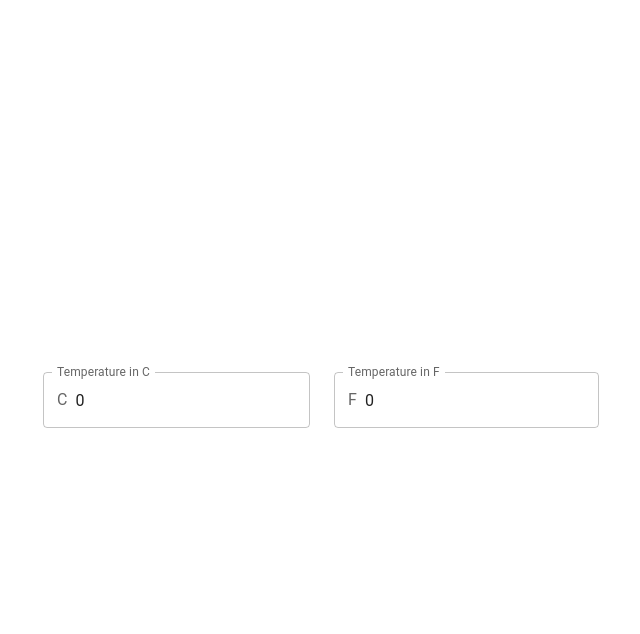
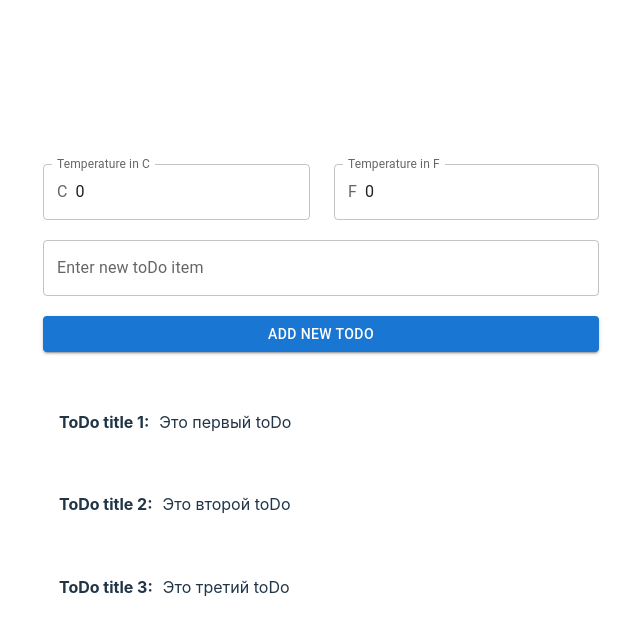
Before and after one commit to AlexLep1n/React, a React (Vite) app in the folder react-vite-project/: page / in a window 1280 px wide. Shown: the top 634 px of the page, without its empty margins (319-959 px from the left). Built offline with nearby package versions, Linux system fonts and the light colour scheme.

Commit message:
feat: create TodoList component

```diff
--- a/react-vite-project/src/App.jsx
+++ b/react-vite-project/src/App.jsx
@@ -1,11 +1,12 @@
 import "./App.css";
 import TemperatureConverter from "./components/TemperatureConverter";
+import TodoList from "./components/TodoList ";
 // import CommentsList from "./components/CommentsList/CommentsList";
 // import Message from "./components/Message/Message";
 
 export default function App() {
   return (
-    <>
+    <div style={{ display: "flex", flexDirection: "column", gap: "20px" }}>
       {/* <Message>Lorem ipsum dolor sit amet.</Message>
       <Message>
         Lorem ipsum dolor sit, amet consectetur adipisicing elit. Quisquam,
@@ -13,6 +14,7 @@ export default function App() {
       </Message>
       <CommentsList></CommentsList> */}
       <TemperatureConverter />
-    </>
+      <TodoList />
+    </div>
   );
 }
--- a/react-vite-project/src/components/TemperatureConverter.jsx
+++ b/react-vite-project/src/components/TemperatureConverter.jsx
@@ -15,7 +15,7 @@ export default function TemperatureConverter() {
   }
 
   return (
-    <>
+    <div>
       <TextField
         variant="outlined"
         label="Temperature in C"
@@ -47,6 +47,6 @@ export default function TemperatureConverter() {
           startAdornment: <InputAdornment position="start">F</InputAdornment>,
         }}
       />
-    </>
+    </div>
   );
 }
--- /dev/null
+++ b/react-vite-project/src/components/TodoList .jsx
@@ -0,0 +1,47 @@
+import { TextField, List, ListItem, Button } from "@mui/material";
+import { useState } from "react";
+import { toDoItems } from "../data";
+
+export default function TodoList() {
+  const [toDoList, setToDoList] = useState([...toDoItems]);
+  const [newToDo, setNewToDo] = useState("");
+
+  function addNewToDo() {
+    setToDoList([
+      ...toDoList,
+      {
+        id: toDoList.length + 1,
+        title: `ToDo title ${toDoList.length + 1}`,
+        text: `${newToDo}`,
+      },
+    ]);
+    setNewToDo("");
+  }
+
+  return (
+    <>
+      <TextField
+        variant="outlined"
+        label="Enter new toDo item"
+        value={newToDo}
+        onChange={(e) => setNewToDo(e.target.value)}
+        onKeyDown={(e) => {
+          if (e.key === "Enter") {
+            return addNewToDo();
+          }
+        }}
+      />
+      <Button variant="contained" onClick={() => addNewToDo()}>
+        Add new toDo
+      </Button>
+      <List>
+        {toDoList.map((toDo) => (
+          <ListItem key={toDo.id}>
+            <h4 style={{ marginRight: "10px" }}>{toDo.title}:</h4>
+            <p>{toDo.text}</p>
+          </ListItem>
+        ))}
+      </List>
+    </>
+  );
+}
--- a/react-vite-project/src/data.js
+++ b/react-vite-project/src/data.js
@@ -7,3 +7,9 @@ export const commentsData = [
   { id: 5, text: "Это пятый комментарий" },
   { id: 6, text: "Это шестой комментарий" },
 ];
+
+export const toDoItems = [
+  { id: 1, title: "ToDo title 1", text: "Это первый toDo" },
+  { id: 2, title: "ToDo title 2", text: "Это второй toDo" },
+  { id: 3, title: "ToDo title 3", text: "Это третий toDo" },
+];
```
